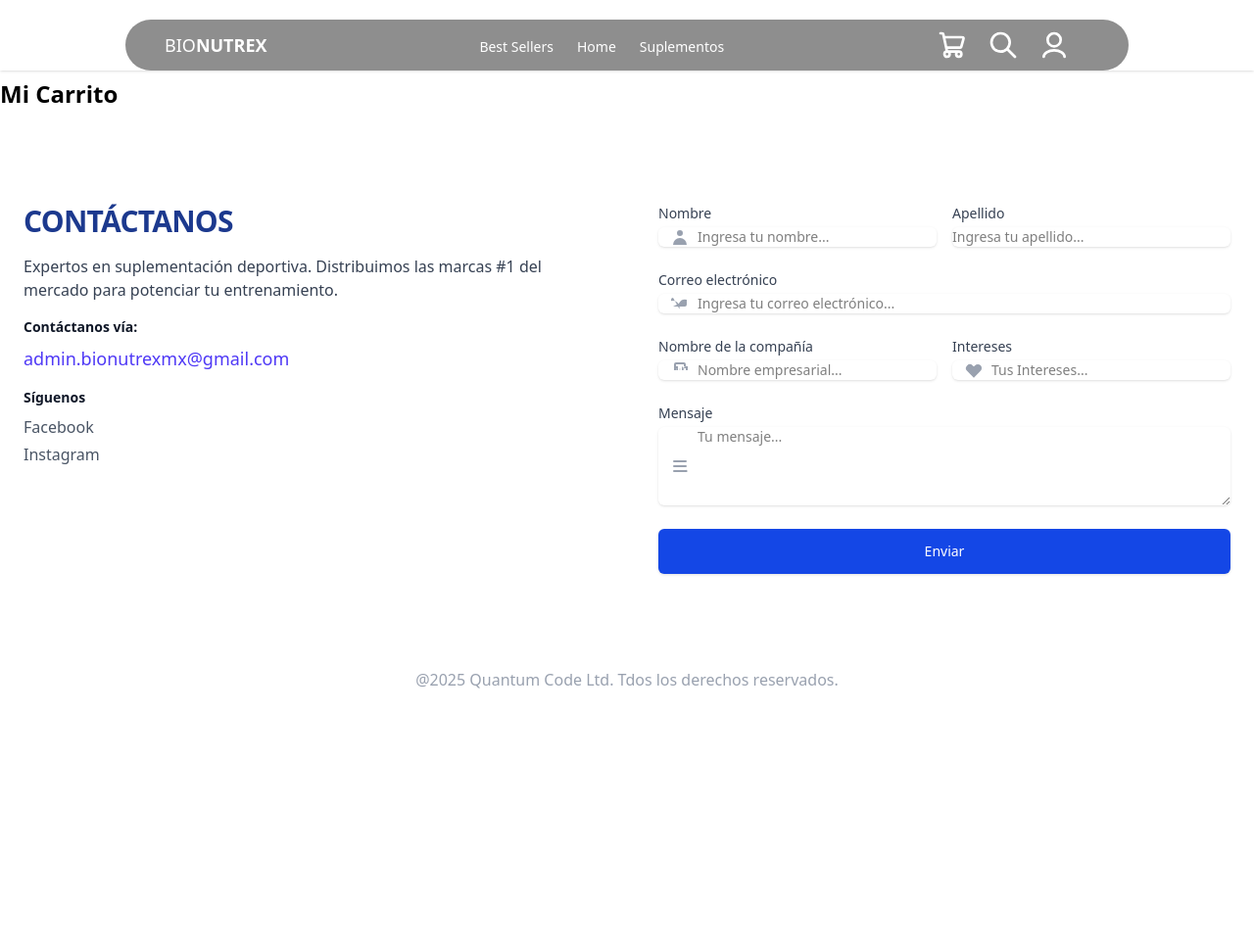
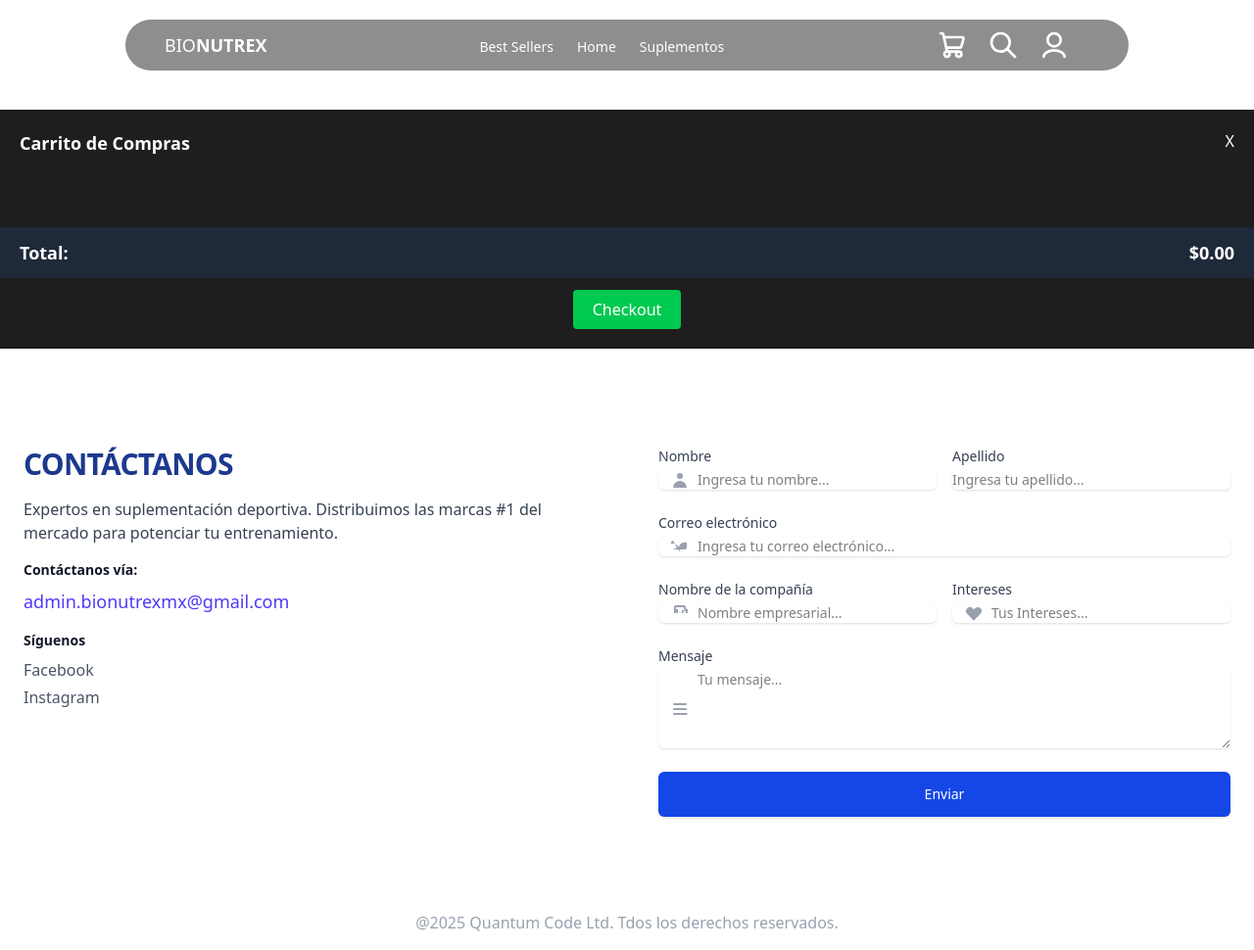
Before and after one commit to AndresTrujo/BioEcommerce, a Django app: page /cart/ in a window 1280 px wide. Shown: the whole page at 98% size. Before the commit the page ends 703 px from the top, so only its background shows below. Run offline with Django 5.2, Linux system fonts and the light colour scheme.

Commit message:
cambioss esteticos

```diff
--- a/biocommerce/settings.py
+++ b/biocommerce/settings.py
@@ -37,6 +37,7 @@
     'django.contrib.sessions',
     'django.contrib.messages',
     'django.contrib.staticfiles',
+    "django_browser_reload",
     'products',
     'cart',
 ]
@@ -49,6 +50,7 @@
     'django.contrib.auth.middleware.AuthenticationMiddleware',
     'django.contrib.messages.middleware.MessageMiddleware',
     'django.middleware.clickjacking.XFrameOptionsMiddleware',
+    "django_browser_reload.middleware.BrowserReloadMiddleware",
 ]
 
 ROOT_URLCONF = 'biocommerce.urls'
--- a/biocommerce/urls.py
+++ b/biocommerce/urls.py
@@ -4,6 +4,7 @@
 from django.conf.urls.static import static
 
 urlpatterns = [
+    path("__reload__/", include("django_browser_reload.urls")),
     path('admin/', admin.site.urls),
     path('', include('products.urls', namespace='products')),
     path('cart/', include('cart.urls', namespace='cart')),
--- a/cart/urls.py
+++ b/cart/urls.py
@@ -1,8 +1,9 @@
 from django.urls import path
-from .views import cart_add, cart_detail
+from .views import cart_add, cart_detail, cart_remove
 
 app_name = 'cart'
 urlpatterns = [
     path('add/<str:product_id>/', cart_add, name='cart_add'),
     path('', cart_detail, name='cart_detail'),
+    path('remove/<str:product_id>/', cart_remove, name='cart_remove'),
 ]
--- a/cart/views.py
+++ b/cart/views.py
@@ -4,6 +4,7 @@
 from django.shortcuts import get_object_or_404
 from django.views.decorators.http import require_POST
 from django.http import JsonResponse
+from django.shortcuts import redirect
 # Create your views here.
 @require_POST
 def cart_add(request, product_id):
@@ -19,19 +20,15 @@
         request.session['cart_id'] = cart.id
 
     product = get_object_or_404(Producto, ID_PRODUCTO=product_id)
+    category = product.PROD_CATEGORIA
+    category_slug = category.CAT_SLUG
     cart_item, created = CartItem.objects.get_or_create(cart=cart, product=product)
 
     if not created:
         cart_item.quantity += 1
     cart_item.save()
 
-    response_data = {
-        'success': True,
-        'message': f'Product {product.PROD_NOMBRE} added to cart successfully.',
-    }
-
-    return JsonResponse(response_data)
-
+    return redirect('products:product_list_by_category', category_slug=category_slug)
 
 def cart_detail(request):
     cart_id = request.session.get('cart_id')
@@ -48,3 +45,11 @@
     }
 
     return render(request, 'cart/detail.html', context)
+
+def cart_remove(request, product_id):
+    cart_id = request.session.get('cart_id')
+    cart = get_object_or_404(Cart, id=cart_id)
+    item = get_object_or_404(CartItem, cart=cart, product__ID_PRODUCTO=product_id)
+    item.delete()
+
+    return redirect('cart:cart_detail')
--- a/static/dist/styles.css
+++ b/static/dist/styles.css
@@ -8,7 +8,6 @@
     --font-mono: ui-monospace, SFMono-Regular, Menlo, Monaco, Consolas, "Liberation Mono",
       "Courier New", monospace;
     --color-red-500: oklch(63.7% 0.237 25.331);
-    --color-red-600: oklch(57.7% 0.245 27.325);
     --color-red-700: oklch(50.5% 0.213 27.518);
     --color-green-500: oklch(72.3% 0.219 149.579);
     --color-green-600: oklch(62.7% 0.194 149.214);
@@ -29,7 +28,6 @@
     --color-white: #fff;
     --spacing: 0.25rem;
     --container-sm: 24rem;
-    --container-6xl: 72rem;
     --container-7xl: 80rem;
     --text-sm: 0.875rem;
     --text-sm--line-height: calc(1.25 / 0.875);
@@ -49,8 +47,6 @@
     --text-5xl--line-height: 1;
     --text-6xl: 3.75rem;
     --text-6xl--line-height: 1;
-    --text-7xl: 4.5rem;
-    --text-7xl--line-height: 1;
     --font-weight-medium: 500;
     --font-weight-semibold: 600;
     --font-weight-bold: 700;
@@ -249,8 +245,14 @@
   .top-0 {
     top: calc(var(--spacing) * 0);
   }
+  .top-10 {
+    top: calc(var(--spacing) * 10);
+  }
   .left-0 {
     left: calc(var(--spacing) * 0);
+  }
+  .left-10 {
+    left: calc(var(--spacing) * 10);
   }
   .z-0 {
     z-index: 0;
@@ -369,12 +389,33 @@
   .h-55 {
     height: calc(var(--spacing) * 55);
   }
+  .h-72 {
+    height: calc(var(--spacing) * 72);
+  }
   .h-100 {
     height: calc(var(--spacing) * 100);
   }
+  .h-\[30px\] {
+    height: 30px;
+  }
+  .h-\[40px\] {
+    height: 40px;
+  }
+  .h-\[72px\] {
+    height: 72px;
+  }
+  .h-\[100px\] {
+    height: 100px;
+  }
+  .h-\[300px\] {
+    height: 300px;
+  }
   .h-\[600px\] {
     height: 600px;
   }
+  .h-\[700px\] {
+    height: 700px;
+  }
   .h-auto {
     height: auto;
   }
@@ -708,6 +740,12 @@
   .py-3 {
     padding-block: calc(var(--spacing) * 3);
   }
+  .py-4 {
+    padding-block: calc(var(--spacing) * 4);
+  }
+  .py-5 {
+    padding-block: calc(var(--spacing) * 5);
+  }
   .py-10 {
     padding-block: calc(var(--spacing) * 10);
   }
@@ -1526,13 +1564,10 @@
   inherits: false;
   initial-value: 0 0 #0000;
 }
-@property --tw-duration {
-  syntax: "*";
-  inherits: false;
-}
-@property --tw-ease {
-  syntax: "*";
-  inherits: false;
+@property --tw-outline-style {
+  syntax: "*";
+  inherits: false;
+  initial-value: solid;
 }
 @property --tw-blur {
   syntax: "*";
@@ -1584,6 +1619,14 @@
   initial-value: 100%;
 }
 @property --tw-drop-shadow-size {
+  syntax: "*";
+  inherits: false;
+}
+@property --tw-duration {
+  syntax: "*";
+  inherits: false;
+}
+@property --tw-ease {
   syntax: "*";
   inherits: false;
 }
@@ -1623,8 +1666,7 @@
       --tw-ring-offset-width: 0px;
       --tw-ring-offset-color: #fff;
       --tw-ring-offset-shadow: 0 0 #0000;
-      --tw-duration: initial;
-      --tw-ease: initial;
+      --tw-outline-style: solid;
       --tw-blur: initial;
       --tw-brightness: initial;
       --tw-contrast: initial;
@@ -1638,6 +1680,8 @@
       --tw-drop-shadow-color: initial;
       --tw-drop-shadow-alpha: 100%;
       --tw-drop-shadow-size: initial;
-    }
-  }
-}
+      --tw-duration: initial;
+      --tw-ease: initial;
+    }
+  }
+}
--- a/templates/base.html
+++ b/templates/base.html
@@ -16,21 +16,21 @@
     {% endblock %}
   </head>
   <body class="block">
+    {% block banner %}
+
+    {% endblock %}
+
+    <header class="absolute top-0 left-0 w-full z-20">
+      {% include 'includes/nav.html' %}
+    </header>
+
     {% block carrito %}
 
     {% endblock %}
 
-    {% block banner %}
+    {% block content %}
 
     {% endblock %}
-    <header class="shadow absolute top-0 left-0 w-full z-20">
-      {% include 'includes/nav.html' %}
-    </header>
-    <main class="mx-auto">
-      {% block content %}
-
-      {% endblock %}
-    </main>
     <footer>
       {% include 'includes/footer.html' %}
       <div class="container mx-auto p-4 text-center">
--- a/templates/cart/detail.html
+++ b/templates/cart/detail.html
@@ -1,49 +1,65 @@
 {% extends 'base.html' %}
 {% load static %}
 
-{% block Title %}
-  Mi Carrito
+{% block title %}
+  Mi Carrito | BioNutrex
 {% endblock %}
+
+
+{% block banner %}
+  <section class="h-[72px]"></section>
+{% endblock %}
+
 
 {% block styles %}
   <style>
-    .cart-remove-btn {
+    .remove-btn {
       background-color: #dc2626 !important; /* Tailwind red-600 */
       color: #fff !important;
     }
   </style>
 {% endblock %}
 
-{% block content %}
-  <div class="conteiner mt-20">
-    <h2 class="text-2xl font-semibold mb-4">Mi Carrito</h2>
-
-    {% if cart %}
-      <ul class="space-y-4">
+{% block carrito %}
+  <div class="mt-5 py-5 block" id="cartBlock">
+    <div id="carrito" class="flex flex-col justify-center items-center w-full h-auto bg-[#1E1E1E] text-white top-10 left-10 transition-transform duration-300 transform">
+      <div class="w-full h-20 flex justify-between items-start p-5 p-5 bg-[#1E1E1E]">
+        <h2 class="text-lg font-semibold">Carrito de Compras</h2>
+        <button id="closeCart" class="text-white hover:text-gray-400">X</button>
+      </div>
+      <div class="w-full h-auto max-h-[300px] overflow-y-auto p-5">
+        <!-- Aquí se agregarán los productos dinámicamente -->
+        <ul class="space y-4">
           {% for item in cart.items.all %}
-          <li class="flex items-center p-4 overflow-visible">
-            <div class="w-32 flex-shrink-0 flex justify-center items-center">
-              {% if item.product.PROD_IMAGEN %}
-                <img src="{{ item.product.PROD_IMAGEN.url }}" alt="{{ item.product.PROD_NOMBRE }}" class="w-28 h-28 object-contain" />
-              {% else %}
-                <img src="{% static 'img/citrato.png' %}" alt="{{ item.product.PROD_NOMBRE }}" class="w-28 h-28 object-contain" />
-              {% endif %}
+            <li class="items-center p-4">
+              <div class="flex justify-between items-center mb-4 border-b border-gray-600 pb-2">
+                <span>{{ item.product.PROD_NOMBRE }}</span>
+                <span>{{ item.product.PROD_PRECIO_PUB }}</span>
+                <div class="flex items-center">
+                  <button class="bg-gray-800 text-white px-2 py-1 rounded">-</button>
+                  <span class="quantity mx-2">1</span>
+                  <button class="bg-gray-800 text-white px-2 py-1 rounded">+</button>
                 </div>
-            <div class="flex-grow min-w-0 ml-4 overflow-visible">
-              <h3>{{ item.product.PROD_NOMBRE }}</h3>
-              <p>{{ item.product.PROD_DESCRIPCION }}</p>
-              <p>Cantidad: {{ item.quantity }}</p>
-              <div class="flex-shrink mt-2">
-                <form action="" method="post">
-                  {% csrf_token %}
-                  <button type="submit" class="cart-remove-btn px-4 py-2 rounded">X</button>
-                </form>
-              </div>
+                <button id="deleteItem" class="px-2 py-1 rounded bg-red-500" onclick="{% url 'cart:cart_remove' product_id=item.product.ID_PRODUCTO %}">Eliminar</button>
               </div>
             </li>
-          <!-- TODO: MODIFICAR REGLA BASE DE Tailwind -->
           {% endfor %}
         </ul>
-    {% endif %}
       </div>
+      <!-- Contenedor para el total -->
+      <div class="w-full px-5 py-3 bg-gray-800 flex justify-between items-center">
+        <span class="text-lg font-semibold">Total:</span>
+        <span id="totalPrice" class="text-lg font-semibold">$0.00</span>
+      </div>
+      <!-- Botón de checkout -->
+      <button id="checkoutBtn" class="bg-green-500 text-white px-5 py-2 mt-3 rounded hover:bg-green-600 mb-5">Checkout</button>
+    </div>
+    <!-- carrito fin -->
+  </div>
+
+  <!-- TODO: TERMINAR EL CARRITO -->
+  <!-- TODO: MANEJAR ADD Y REMOVE -->
+  <!-- TODO: MANEJAR ELIMINAR PRODUCTO -->
+  <!-- TODO: MANEJAR TOTAL DE COMPRA -->
+  <!-- TODO: MANEJAR BLOQUE DESPLAZABLE : SEPARAR DETALLE DE CARRITO DEL BLOQUE DE CARRITO HTML -->
 {% endblock %}
--- a/templates/includes/nav.html
+++ b/templates/includes/nav.html
@@ -1,7 +1,7 @@
 {% load static %}
 <nav class="container mx-auto p-4 w-screen h-13 relative flex justify-between items-center px-10 | lg:w-[80%] lg:mt-5 lg:rounded-4xl">
   <div class="title text-white text-lg relative z-10 flex | lg:flex-grow">
-    <a href="#"><h1>BIO<b>NUTREX</b></h1></a>
+    <a href="{% url "products:landing_page" %}"><h1>BIO<b>NUTREX</b></h1></a>
   </div>
   <div class="menu hidden text-white text-lg relative z-10 flex justify-center items-center | lg:flex">
     <ul class="flex [&>li>a]:text-sm [&>li>a]:px-3 [&>li>a]:py-1 [&>li>a]:rounded-2xl [&>li>a]:hover:bg-[#686868] [&>li>a]:transition-all">
@@ -37,3 +37,4 @@
   </div>
   <div class="absolute inset-0 bg-[#1E1E1E] opacity-50 rounded-inherit z-0 | lg:rounded-4xl lg"></div>
 </nav>
+<!-- TODO: Arreglar el menu nav mobile-->
```
Also changed, not shown: other parts of static/dist/styles.css (+51 -42 lines), templates/products/product/detail.html (+26 -24 lines), db.sqlite3, requirements.txt (renamed from biocommerce/requirements.txt). Lines whose indentation alone changed are shown as unchanged.
